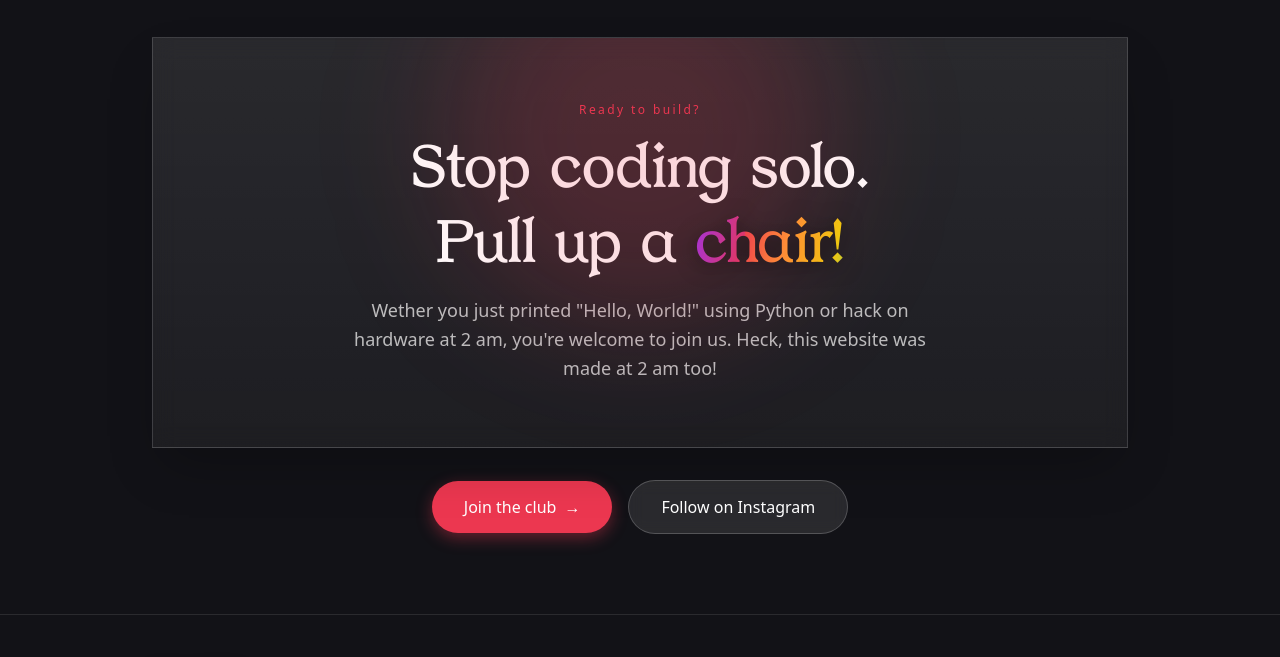
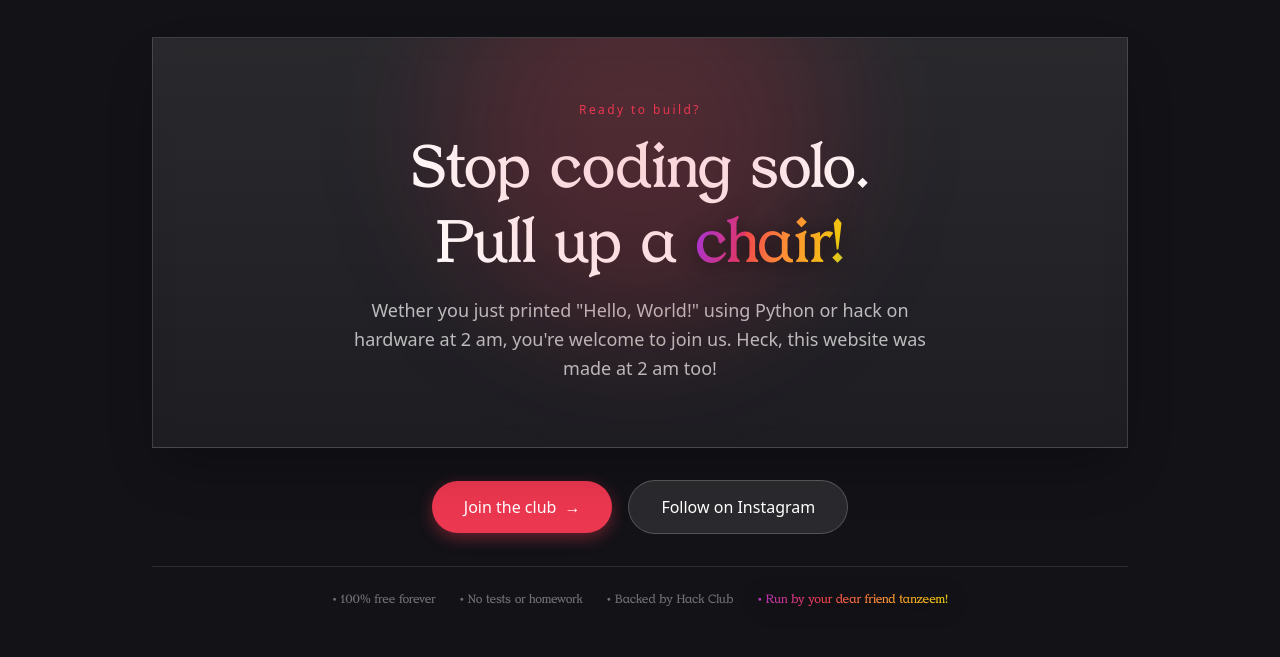
Before and after one commit to tanzeemrockz/slayerlabs, a website built with Vite: page index.html in a window 1280 px wide. Shown: the part 2018-2675 px from the top of the page. Built offline with nearby package versions, Linux system fonts and the light colour scheme; a web font is replaced by a local one.

Commit message:
added new part to a section

```diff
--- a/index.html
+++ b/index.html
@@ -217,6 +217,12 @@
             </a>
             <a href="https://instagram.com/slayerlabs" target="_blank" rel="noopener noreferrer" class="px-8 py-3.5 rounded-full bg-white/10 hover:bg-white/20 border border-white/20 text-white text-base transition backdrop-blur-sm">Follow on Instagram</a>
         </div>
+        <div class="mt-8 pt-6 border-t border-white/10 flex font-display flex-wrap justify-center gap-6 text-xs text-white/40">
+            <span>&bull; 100% free forever</span>
+            <span>&bull; No tests or homework</span>
+            <span>&bull; Backed by Hack Club</span>
+            <span class="animate-rainbow">&bull; Run by your dear friend tanzeem!</span>
+        </div>
     </section>
     <footer class="py-12 border-t border-white/10 text-xs text-white/50">
         <div class="max-w-5xl mx-auto px-6 flex flex-col md:flex-row items-center justify-between gap-4">
```
